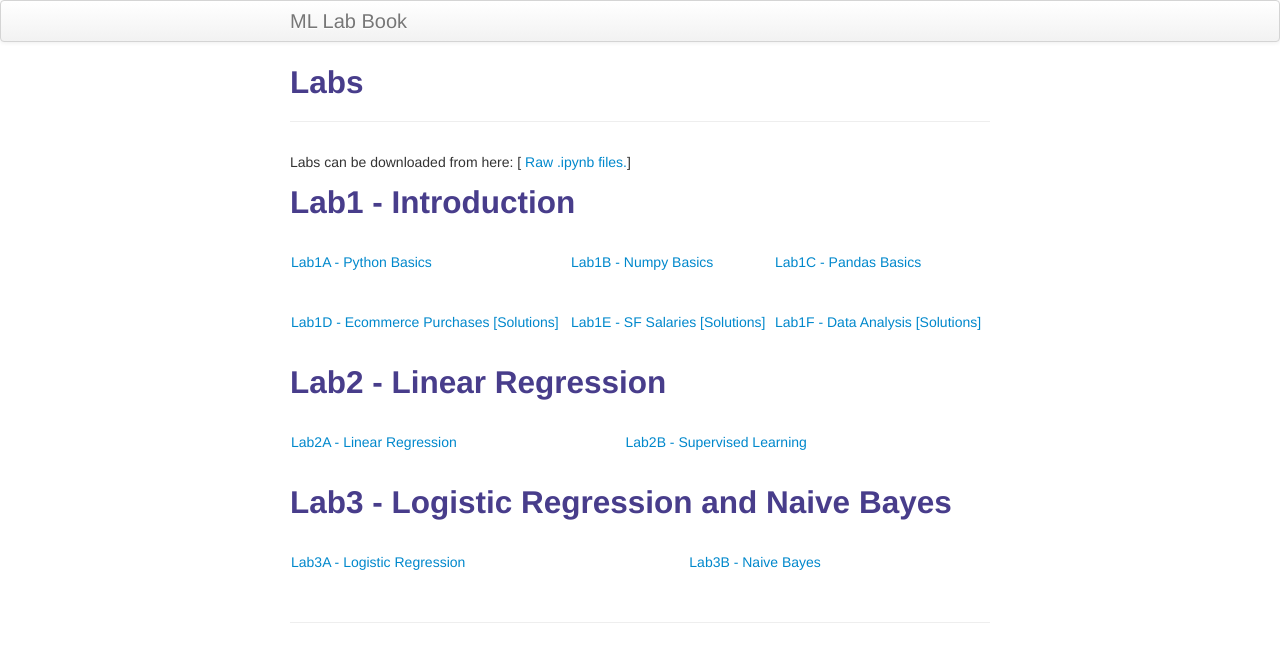
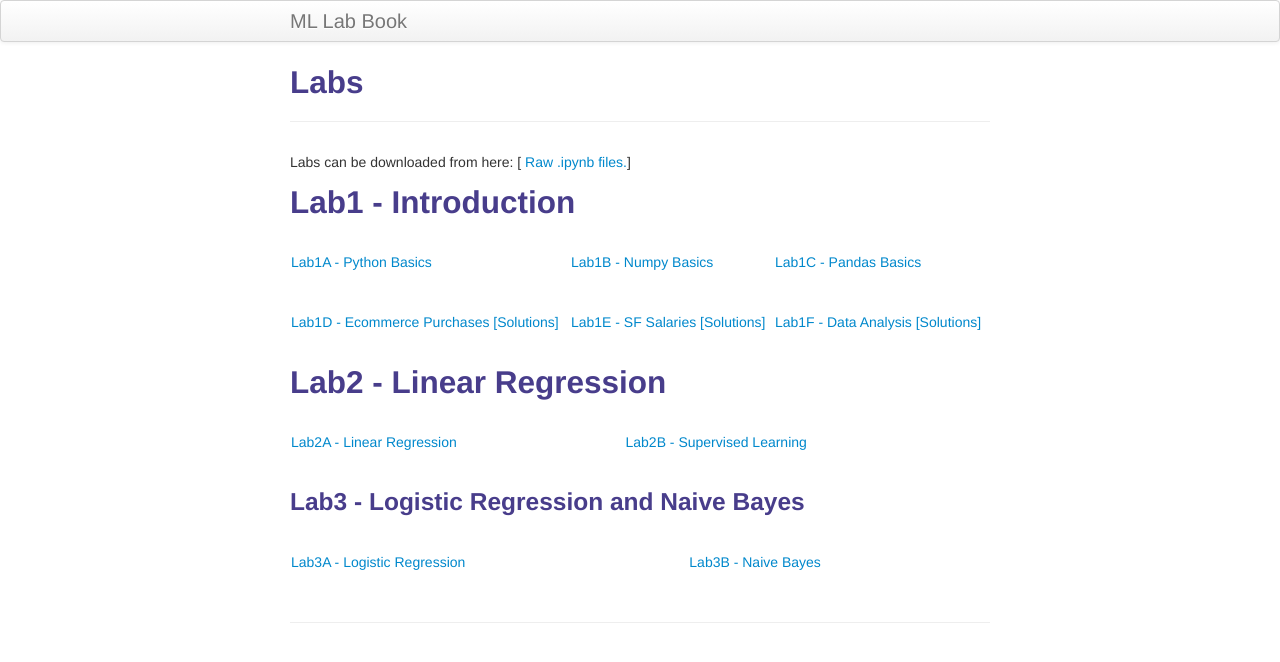
Before and after one commit to BITS-F464/bits-f464.github.io, a Jekyll site: the page built from pages/lab.html, in a window 1280 px wide. Shown: the top 662 px of the page. Built offline with Jekyll 4.4.1, drawn with Linux system fonts in a browser that asks for light colours.

```diff
--- a/pages/lab.html
+++ b/pages/lab.html
@@ -28,7 +28,7 @@ Labs can be downloaded from here: [<a href="https://github.com/BITS-F464/bits-f4
 </tr>
 </table>
 
-<h2> Lab3 - Logistic Regression and Naive Bayes</h2>
+<h3> Lab3 - Logistic Regression and Naive Bayes</h3>
 <table class="wide">
 <tr>
   <td><a href="labs/lab_3/3a_Logistic_Regression.html">Lab3A - Logistic Regression</a></td>
```
